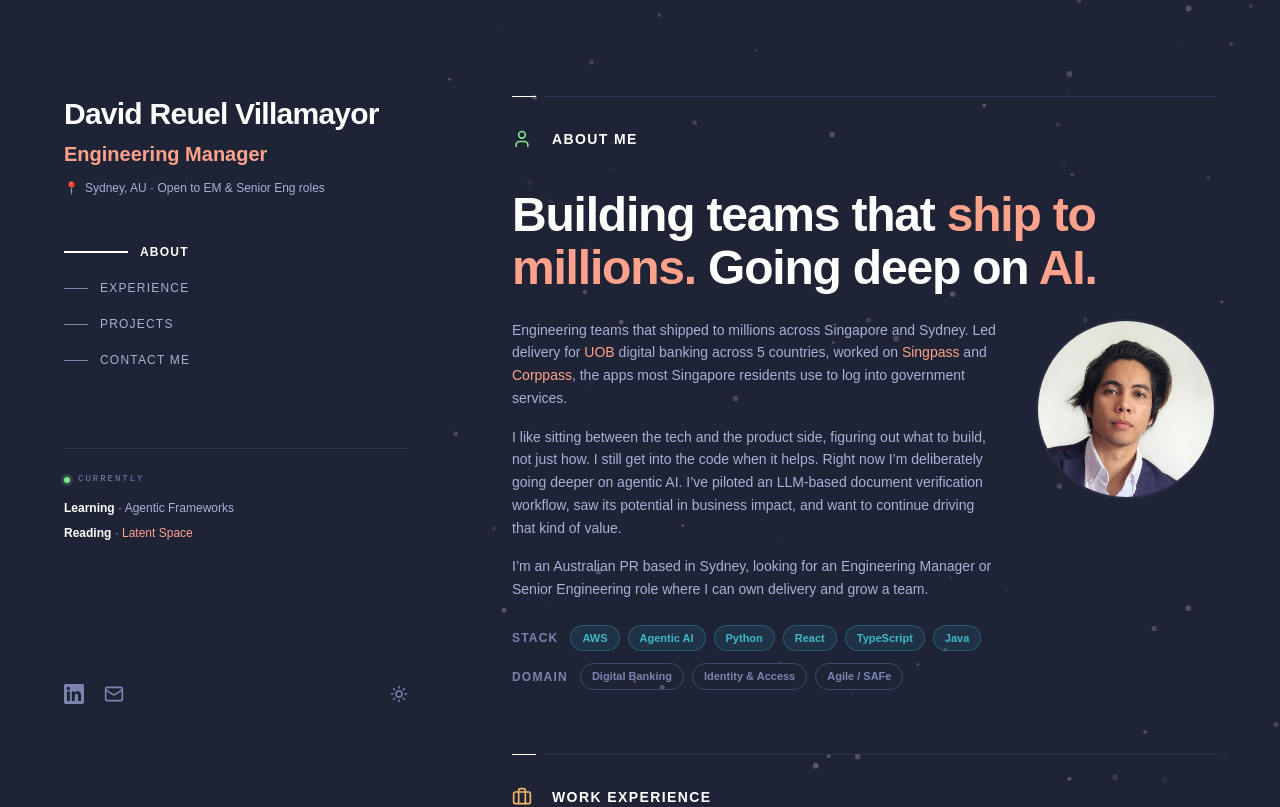
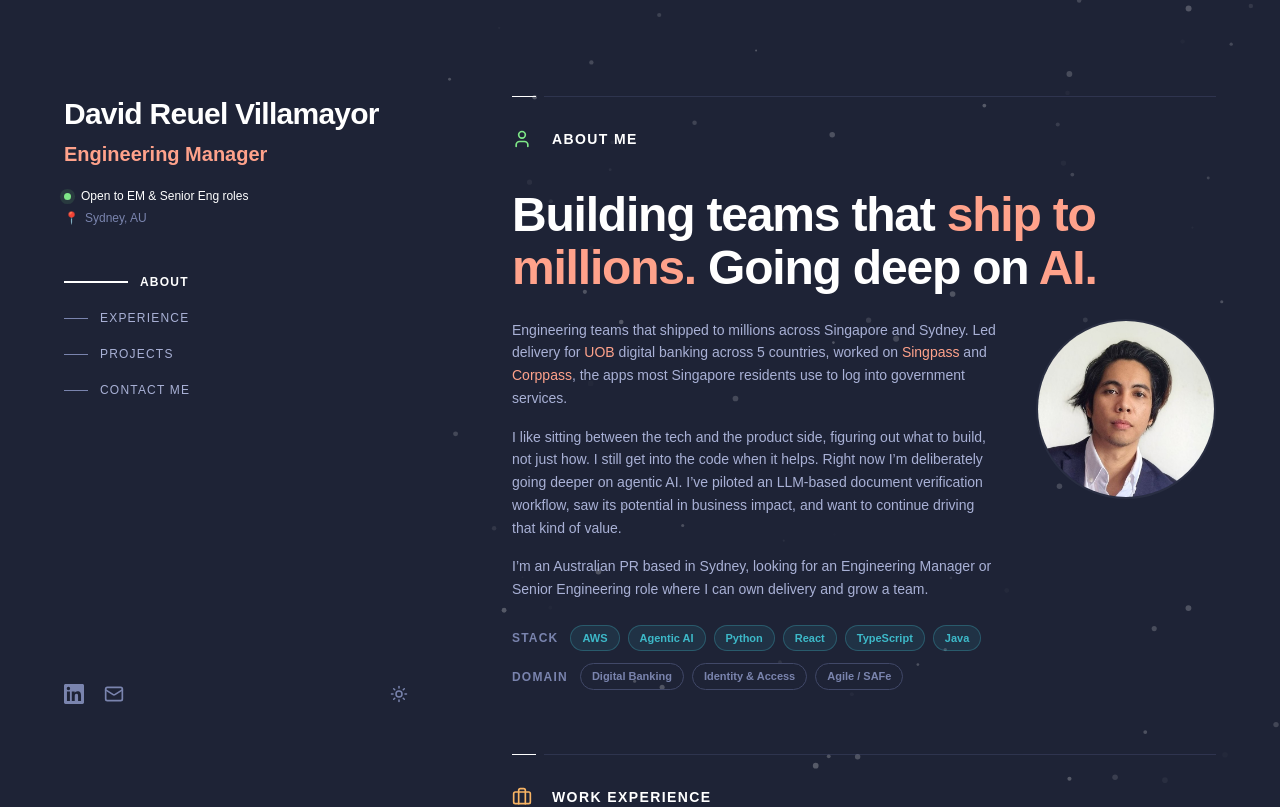
Before and after one commit to dvmayor/portfolio, a Next.js app: page / in a window 1280 px wide. Shown: the top 807 px of the page. Built offline with nearby package versions, Linux system fonts and the light colour scheme; a web font is replaced by a local one.

Commit message:
Add pulsing status dot and split location into two lines

```diff
--- a/src/app/globals.css
+++ b/src/app/globals.css
@@ -165,6 +165,27 @@
   0%, 100% { box-shadow: 0 0 0 3px rgba(22, 140, 50, 0.18); }
   50%      { box-shadow: 0 0 0 5px rgba(22, 140, 50, 0.06); }
 }
+.status-dot {
+  width: 7px;
+  height: 7px;
+  border-radius: 50%;
+  background: var(--color-highlight);
+  box-shadow: 0 0 0 3px rgba(126, 231, 135, 0.18);
+  animation: status-pulse 2.4s ease-in-out infinite;
+  flex-shrink: 0;
+}
+@keyframes status-pulse {
+  0%, 100% { box-shadow: 0 0 0 3px rgba(126, 231, 135, 0.18); }
+  50%      { box-shadow: 0 0 0 5px rgba(126, 231, 135, 0.06); }
+}
+html[data-theme="light"] .status-dot {
+  background: rgb(22, 140, 50);
+  box-shadow: 0 0 0 3px rgba(22, 140, 50, 0.22);
+}
+@media (prefers-reduced-motion: reduce) {
+  .status-dot { animation: none; }
+}
+
 .nav-bar {
   height: 1px; width: 24px;
   background: var(--color-text-muted);
--- a/src/components/LeftColumn.tsx
+++ b/src/components/LeftColumn.tsx
@@ -69,16 +69,27 @@
           >
             Engineering teams that ship to millions.
           </motion.p>
-          <motion.p
+          <motion.div
             initial={{ y: 16, opacity: 0 }}
             animate={{ y: 0, opacity: 1 }}
             transition={{ duration: 0.5, ease: "easeOut", delay: 0.35 }}
-            className="mt-1 flex items-center gap-1.5 text-xs"
-            style={{ color: "var(--color-text-body)" }}
+            className="mt-3 flex flex-col gap-1.5 text-xs"
           >
-            <span>📍</span>
-            Sydney, AU · Open to EM &amp; Senior Eng roles
-          </motion.p>
+            <div
+              className="flex items-center gap-2.5 font-medium"
+              style={{ color: "var(--color-text-primary)" }}
+            >
+              <span className="status-dot" aria-hidden="true" />
+              Open to EM &amp; Senior Eng roles
+            </div>
+            <div
+              className="flex items-center gap-1.5"
+              style={{ color: "var(--color-text-muted)" }}
+            >
+              <span aria-hidden="true">📍</span>
+              Sydney, AU
+            </div>
+          </motion.div>
         </div>
 
         {/* Desktop nav */}
@@ -104,17 +115,6 @@
           })}
         </nav>
 
-        {/* Now block — desktop only */}
-        <div className="hidden lg:block mt-8 pt-6" style={{ borderTop: "1px solid rgba(255,255,255,0.07)" }}>
-          <div className="flex items-center gap-2" style={{ fontFamily: "monospace", fontSize: "9px", textTransform: "uppercase", letterSpacing: "0.22em", color: "var(--color-text-muted)" }}>
-            <span className="now-dot" />
-            Currently
-          </div>
-          <div className="mt-3 flex flex-col gap-1.5 text-xs leading-relaxed" style={{ color: "var(--color-text-body)" }}>
-            <div><b style={{ color: "var(--color-text-primary)" }}>Learning</b> · Agentic Frameworks</div>
-            <div><b style={{ color: "var(--color-text-primary)" }}>Reading</b> · <a href="https://www.latent.space" target="_blank" rel="noopener noreferrer" style={{ color: "var(--color-accent)" }}>Latent Space</a></div>
-          </div>
-        </div>
 
         {/* Mobile nav — horizontal scroll row */}
         <nav
```
